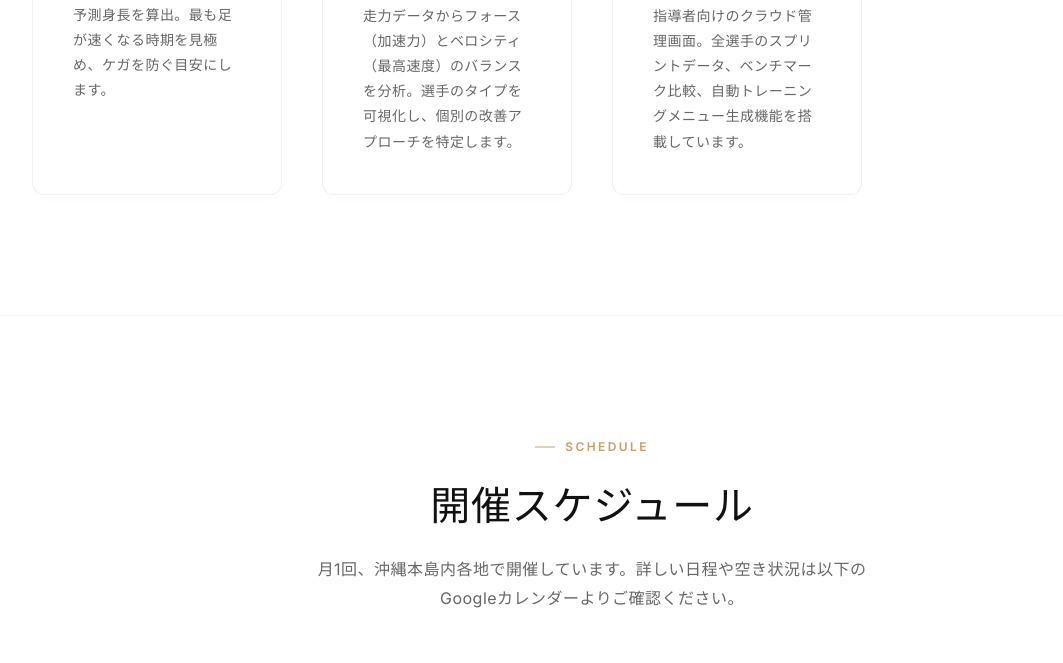
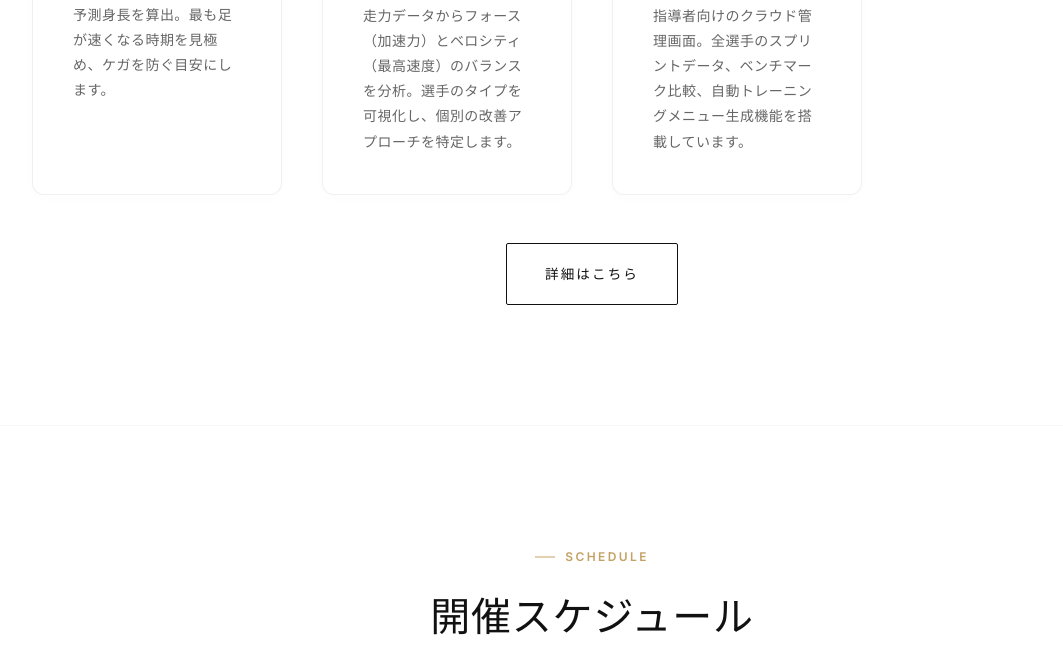
Before and after one commit to SprintAcademyAWAKE/awake-okinawa-hp, a website: page platform.html in a window 1280 px wide. Shown: the part 3107-3770 px from the top of the page, without its empty margins (48-1111 px from the left). Drawn offline with nearby package versions, Linux system fonts and the light colour scheme; a web font is replaced by a local one.

Commit message:
Add details button under the app section linking to project.html#features

```diff
--- a/platform.html
+++ b/platform.html
@@ -293,6 +293,9 @@
               <p class="plan-description" style="margin-bottom: 0;">指導者向けのクラウド管理画面。全選手のスプリントデータ、ベンチマーク比較、自動トレーニングメニュー生成機能を搭載しています。</p>
             </div>
           </div>
+        </div>
+        <div style="text-align: center; margin-top: 48px;">
+          <a href="project.html#features" class="btn btn-outline">詳細はこちら</a>
         </div>
       </div>
     </section>
```
